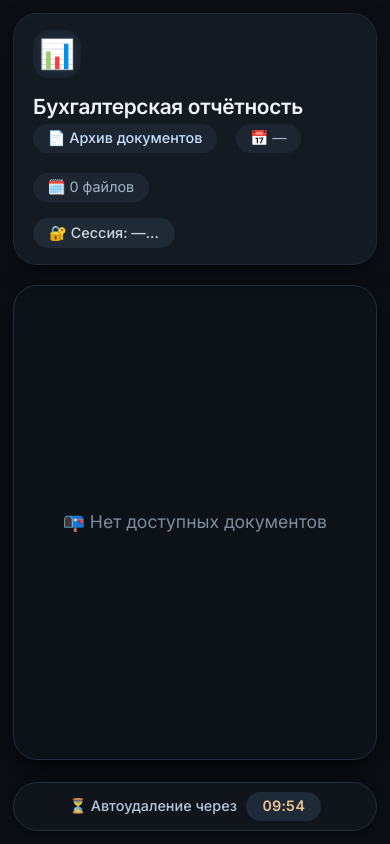
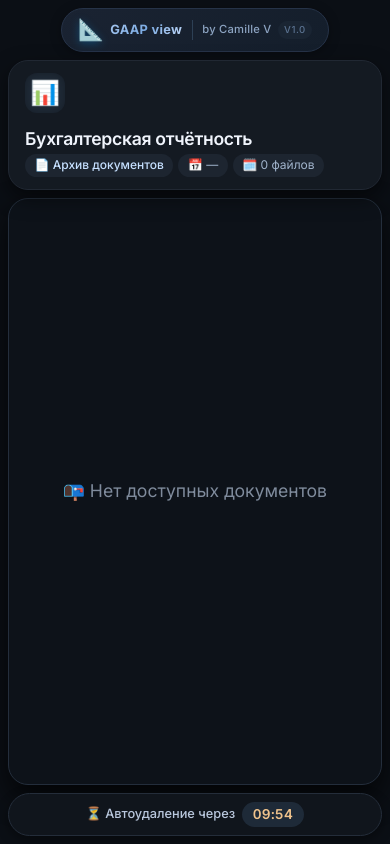
Before and after one commit to champselyseee/msfo, a FastAPI app: template templates/viewer.html in a window 390 px wide. Run offline with FastAPI, Linux system fonts and the light colour scheme; the template is opened without the code that fills it, so the values that code supplies are empty.

Commit message:
Update viewer.html

```diff
--- a/templates/viewer.html
+++ b/templates/viewer.html
@@ -3,10 +3,10 @@
 <head>
   <meta charset="UTF-8">
   <meta name="viewport" content="width=device-width, initial-scale=1.0, maximum-scale=1.0, user-scalable=yes, viewport-fit=cover">
-  <title>Бухгалтерская отчётность • Архив</title>
+  <title>GAAP view • Бухгалтерская отчётность</title>
   <link rel="preconnect" href="https://fonts.googleapis.com">
   <link rel="preconnect" href="https://fonts.gstatic.com" crossorigin>
-  <link href="https://fonts.googleapis.com/css2?family=Inter:opsz,wght@14..32,400;14..32,500;14..32,600&display=swap" rel="stylesheet">
+  <link href="https://fonts.googleapis.com/css2?family=Inter:opsz,wght@14..32,400;14..32,500;14..32,600;14..32,700&display=swap" rel="stylesheet">
   <style>
     * {
       margin: 0;
@@ -19,6 +19,7 @@
       background: #0b0f15;
       color: #e4e8ee;
       height: 100vh;
+      height: 100dvh;
       display: flex;
       flex-direction: column;
       padding: 1.25rem;
@@ -27,6 +28,68 @@
       -webkit-font-smoothing: antialiased;
     }
 
+    /* ========== БРЕНД-ПЛАШКА ========== */
+    .brand-badge {
+      display: flex;
+      align-items: center;
+      justify-content: center;
+      gap: 0.5rem;
+      flex-shrink: 0;
+    }
+
+    .brand-content {
+      background: linear-gradient(135deg, #1a2332 0%, #141e2b 100%);
+      border: 1px solid #263348;
+      border-radius: 2rem;
+      padding: 0.5rem 1.5rem;
+      display: flex;
+      align-items: center;
+      gap: 0.6rem;
+      box-shadow: 0 2px 12px rgba(0, 0, 0, 0.3);
+      backdrop-filter: blur(8px);
+    }
+
+    .brand-icon {
+      font-size: 1.3rem;
+      filter: drop-shadow(0 2px 4px rgba(0, 160, 255, 0.3));
+    }
+
+    .brand-text {
+      font-weight: 700;
+      font-size: 0.95rem;
+      letter-spacing: 0.3px;
+      background: linear-gradient(135deg, #a8c8f0 0%, #7aaae2 50%, #c4d9f7 100%);
+      -webkit-background-clip: text;
+      -webkit-text-fill-color: transparent;
+      background-clip: text;
+    }
+
+    .brand-divider {
+      width: 1px;
+      height: 1.2rem;
+      background: #2d4055;
+      margin: 0 0.2rem;
+    }
+
+    .brand-author {
+      font-weight: 500;
+      font-size: 0.85rem;
+      color: #8da4c2;
+      letter-spacing: 0.2px;
+    }
+
+    .brand-version {
+      font-size: 0.7rem;
+      color: #5a7290;
+      background: #1a2533;
+      padding: 0.2rem 0.5rem;
+      border-radius: 1rem;
+      font-weight: 500;
+      letter-spacing: 0.5px;
+      text-transform: uppercase;
+    }
+
+    /* ========== ОСНОВНОЙ ИНТЕРФЕЙС ========== */
     .dashboard {
       display: flex;
       flex-direction: column;
@@ -47,6 +110,7 @@
       gap: 1rem;
       box-shadow: 0 8px 20px rgba(0, 0, 0, 0.5);
       backdrop-filter: blur(4px);
+      flex-shrink: 0;
     }
 
     .company-block {
@@ -67,12 +131,14 @@
       font-size: 1.8rem;
       color: #b0c7e9;
       box-shadow: inset 0 0 10px rgba(0,0,0,0.3);
+      flex-shrink: 0;
     }
 
     .company-details {
       display: flex;
       flex-direction: column;
       gap: 0.15rem;
+      min-width: 0;
     }
 
     .company-name {
@@ -80,12 +146,15 @@
       font-size: 1.3rem;
       letter-spacing: -0.3px;
       color: #f0f4fc;
+      white-space: nowrap;
+      overflow: hidden;
+      text-overflow: ellipsis;
     }
 
     .doc-meta {
       display: flex;
       flex-wrap: wrap;
-      gap: 1.2rem;
+      gap: 0.5rem;
       align-items: center;
       color: #a1b4cc;
       font-size: 0.9rem;
@@ -99,6 +168,7 @@
       padding: 0.3rem 0.9rem;
       border-radius: 2rem;
       white-space: nowrap;
+      font-size: 0.85rem;
     }
 
     .doc-type-badge {
@@ -117,6 +187,7 @@
       align-items: center;
       gap: 0.25rem;
       font-size: 0.9rem;
+      white-space: nowrap;
     }
 
     .viewer-layout {
@@ -190,6 +261,7 @@
     .file-icon {
       font-size: 1.2rem;
       opacity: 0.85;
+      flex-shrink: 0;
     }
 
     .pdf-container {
@@ -223,7 +295,7 @@
       font-size: 0.9rem;
       font-weight: 500;
       color: #b9c7dd;
-      margin-top: 0.1rem;
+      flex-shrink: 0;
       box-shadow: 0 4px 12px rgba(0,0,0,0.4);
     }
 
@@ -257,38 +329,231 @@
       padding: 2rem;
     }
 
+    /* ========== МОБИЛЬНАЯ ВЕРСИЯ ========== */
     @media (max-width: 700px) {
       body {
-        padding: 0.8rem;
-        gap: 0.8rem;
+        padding: 0.5rem;
+        gap: 0.5rem;
+        height: 100dvh;
       }
+
+      .dashboard {
+        gap: 0.5rem;
+      }
+
+      .brand-content {
+        padding: 0.4rem 1rem;
+        gap: 0.4rem;
+      }
+
+      .brand-text {
+        font-size: 0.8rem;
+      }
+
+      .brand-author {
+        font-size: 0.7rem;
+      }
+
+      .brand-version {
+        font-size: 0.6rem;
+        padding: 0.15rem 0.4rem;
+      }
+
       .info-card {
-        flex-direction: column;
-        align-items: flex-start;
-        padding: 1rem 1.2rem;
+        flex-direction: row;
+        align-items: center;
+        padding: 0.75rem 1rem;
+        gap: 0.5rem;
+        border-radius: 1.25rem;
       }
+
+      .company-icon {
+        width: 2.5rem;
+        height: 2.5rem;
+        font-size: 1.5rem;
+        border-radius: 0.75rem;
+      }
+
+      .company-name {
+        font-size: 1.1rem;
+      }
+
+      .doc-meta {
+        gap: 0.3rem;
+      }
+
+      .doc-meta span {
+        padding: 0.2rem 0.6rem;
+        font-size: 0.75rem;
+      }
+
+      .extra-field {
+        display: none;
+      }
+
       .viewer-layout {
         flex-direction: column;
+        gap: 0.5rem;
+        flex: 1;
       }
+
       .file-panel {
         width: 100%;
-        max-height: 150px;
+        max-height: none;
         flex-shrink: 0;
+        padding: 0.75rem;
+        border-radius: 1.25rem;
+        flex-direction: column;
+        gap: 0.5rem;
       }
+
+      .panel-title {
+        font-size: 0.75rem;
+        padding: 0 0.3rem;
+        margin-bottom: 0;
+      }
+
       .file-list {
         flex-direction: row;
-        flex-wrap: wrap;
-        gap: 0.5rem;
+        flex-wrap: nowrap;
+        gap: 0.4rem;
+        overflow-x: auto;
+        overflow-y: hidden;
+        padding-bottom: 0.25rem;
+        -webkit-overflow-scrolling: touch;
+        scrollbar-width: none;
       }
+
+      .file-list::-webkit-scrollbar {
+        display: none;
+      }
+
       .file-item {
-        flex: 1 1 auto;
+        flex: 0 0 auto;
         white-space: nowrap;
-        padding: 0.6rem 0.9rem;
+        padding: 0.6rem 0.8rem;
+        font-size: 0.8rem;
+        border-radius: 0.75rem;
+        min-width: fit-content;
+      }
+
+      .pdf-container {
+        flex: 1;
+        border-radius: 1.25rem;
+        min-height: 0;
+      }
+
+      .timer-bar {
+        padding: 0.5rem 1rem;
+        font-size: 0.8rem;
+        border-radius: 1.5rem;
+        gap: 0.4rem;
+      }
+
+      .timer-value {
+        padding: 0.2rem 0.7rem;
+        font-size: 0.85rem;
+      }
+
+      .delete-warning {
+        font-size: 0.7rem;
+        margin-left: 0.3rem;
+      }
+    }
+
+    @media (max-width: 380px) {
+      body {
+        padding: 0.35rem;
+        gap: 0.35rem;
+      }
+
+      .brand-content {
+        padding: 0.3rem 0.8rem;
+      }
+
+      .brand-text {
+        font-size: 0.7rem;
+      }
+
+      .brand-author {
+        font-size: 0.65rem;
+      }
+
+      .info-card {
+        padding: 0.6rem 0.8rem;
+        border-radius: 1rem;
+      }
+
+      .company-icon {
+        width: 2.2rem;
+        height: 2.2rem;
+        font-size: 1.2rem;
+      }
+
+      .company-name {
+        font-size: 1rem;
+      }
+
+      .doc-meta span {
+        padding: 0.15rem 0.5rem;
+        font-size: 0.7rem;
+      }
+
+      .file-panel {
+        padding: 0.6rem;
+        border-radius: 1rem;
+      }
+
+      .file-item {
+        padding: 0.5rem 0.7rem;
+        font-size: 0.75rem;
+      }
+
+      .pdf-container {
+        border-radius: 1rem;
+      }
+
+      .timer-bar {
+        padding: 0.4rem 0.8rem;
+        font-size: 0.75rem;
+      }
+    }
+
+    @media (max-width: 850px) and (orientation: landscape) {
+      .viewer-layout {
+        flex-direction: row;
+      }
+
+      .file-panel {
+        width: 180px;
+        max-height: 100%;
+      }
+
+      .file-list {
+        flex-direction: column;
+        overflow-x: hidden;
+        overflow-y: auto;
+      }
+
+      .file-item {
+        white-space: normal;
+        flex: 0 0 auto;
       }
     }
   </style>
 </head>
 <body>
+  <!-- Бренд-плашка GAAP view by Camille V -->
+  <div class="brand-badge">
+    <div class="brand-content">
+      <span class="brand-icon">📐</span>
+      <span class="brand-text">GAAP view</span>
+      <span class="brand-divider"></span>
+      <span class="brand-author">by Camille V</span>
+      <span class="brand-version">v1.0</span>
+    </div>
+  </div>
+
   <div class="dashboard">
     <!-- Верхняя информационная карточка -->
     <div class="info-card">
@@ -313,7 +578,7 @@
       {% if files|length > 1 %}
       <!-- Левая панель (показываем только если файлов больше одного) -->
       <div class="file-panel">
-        <div class="panel-title">📁 Документы архива</div>
+        <div class="panel-title">📁 Документы</div>
         <div class="file-list" id="fileList">
           {% for file in files %}
           <div class="file-item {% if loop.index0 == default_file %}active{% endif %}"
@@ -340,7 +605,8 @@
         <iframe id="fileViewer"
                 class="pdf-viewer"
                 src="/open/{{ session }}/{{ default_file }}"
-                title="Просмотр документа">
+                title="Просмотр документа"
+                sandbox="allow-scripts allow-same-origin allow-forms">
         </iframe>
         {% else %}
         <div class="empty-state">
@@ -428,12 +694,12 @@
           timerInterval = null;
         }
 
-        // Опционально: показать сообщение в просмотрщике
+        // Показать сообщение в просмотрщике
         if (fileViewerEl) {
           fileViewerEl.srcdoc = `
             <html>
-              <body style="background:#0d1219;color:#7f8b9c;display:flex;align-items:center;justify-content:center;height:100vh;font-family:Inter,sans-serif;">
-                <div style="text-align:center">
+              <body style="background:#0d1219;color:#7f8b9c;display:flex;align-items:center;justify-content:center;height:100vh;font-family:Inter,sans-serif;margin:0;">
+                <div style="text-align:center;padding:1rem;">
                   <div style="font-size:3rem;margin-bottom:1rem">⏰</div>
                   <div style="font-size:1.2rem">Сессия истекла</div>
                   <div style="font-size:0.9rem;margin-top:0.5rem;color:#f28b82">Файлы автоматически удалены</div>
@@ -481,6 +747,15 @@
         });
         if (clickedElement) {
           clickedElement.classList.add('active');
+
+          // Скроллим к выбранному файлу на мобильных
+          if (window.innerWidth <= 700) {
+            clickedElement.scrollIntoView({
+              behavior: 'smooth',
+              block: 'nearest',
+              inline: 'center'
+            });
+          }
         }
       }
 
@@ -494,6 +769,12 @@
             if (!isNaN(fileIndex) && fileUrl) {
               switchFile(fileIndex, fileUrl, this);
             }
+          });
+
+          // Поддержка тач-событий для мобильных
+          item.addEventListener('touchend', function(e) {
+            e.preventDefault();
+            this.click();
           });
         });
       }
@@ -519,7 +800,7 @@
         updateTimerDisplay();
         startTimer();
 
-        console.log(`Сессия ${sessionId} активна. Файлов: ${files.length}`);
+        console.log(`GAAP view • Сессия ${sessionId} активна. Файлов: ${files.length}`);
       }
 
       // Очистка при уходе со страницы
```
